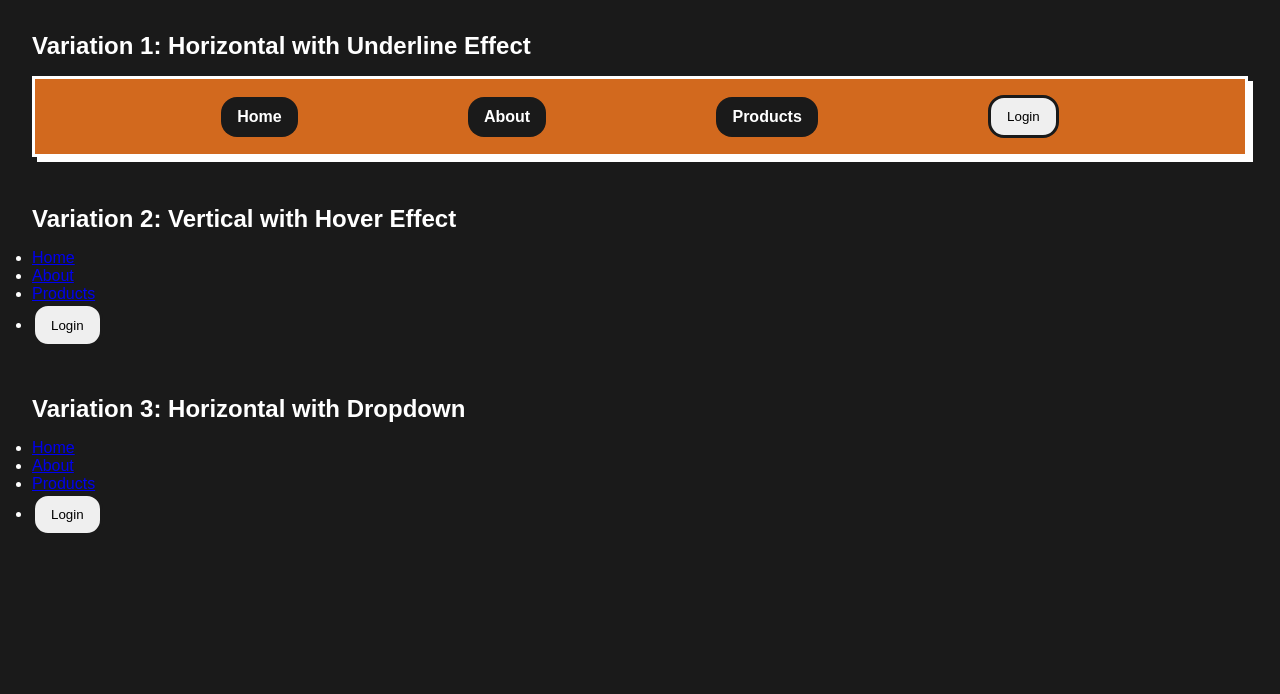
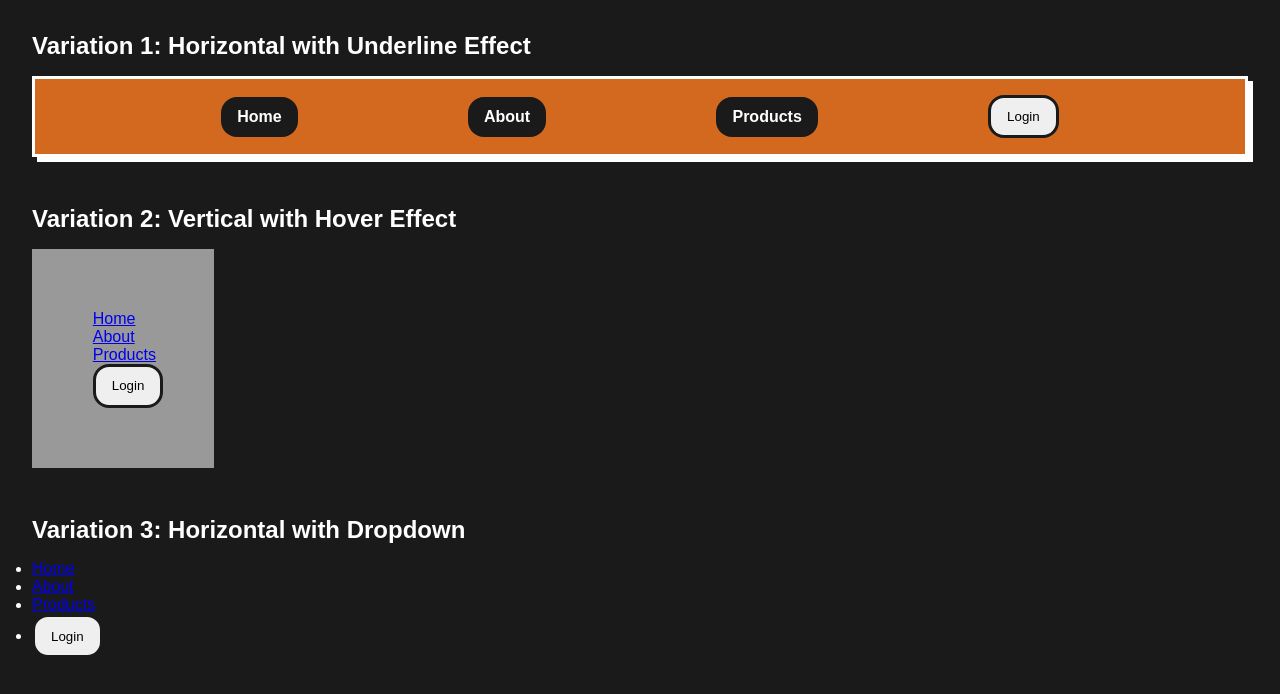
Before and after one commit to lei-ron/web-dev-journal, a plain HTML site: page CSS3/04_navbar/index.html in a window 1280 px wide. Drawn offline with Linux system fonts and the light colour scheme.

Commit message:
small tweaks

```diff
--- a/CSS3/04_navbar/css/style.css
+++ b/CSS3/04_navbar/css/style.css
@@ -69,3 +69,12 @@ h2 {
 .nav3 {
   margin-bottom: 3rem;
 }
+
+.nav2 {
+  background-color: #999999;
+  width: 15%;
+  padding: 5%;
+}
+.nav2 ul {
+  list-style-type: none;
+}
```
